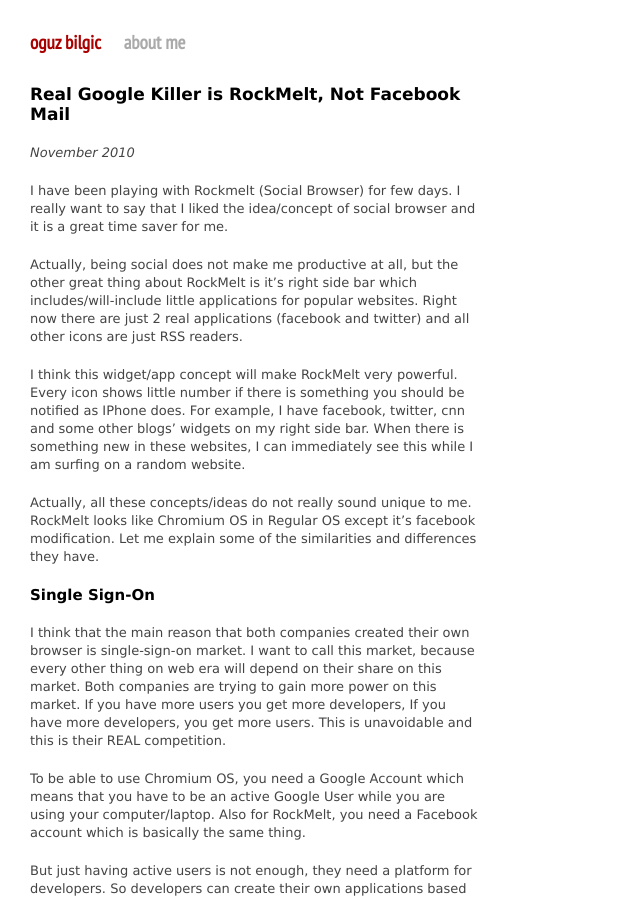
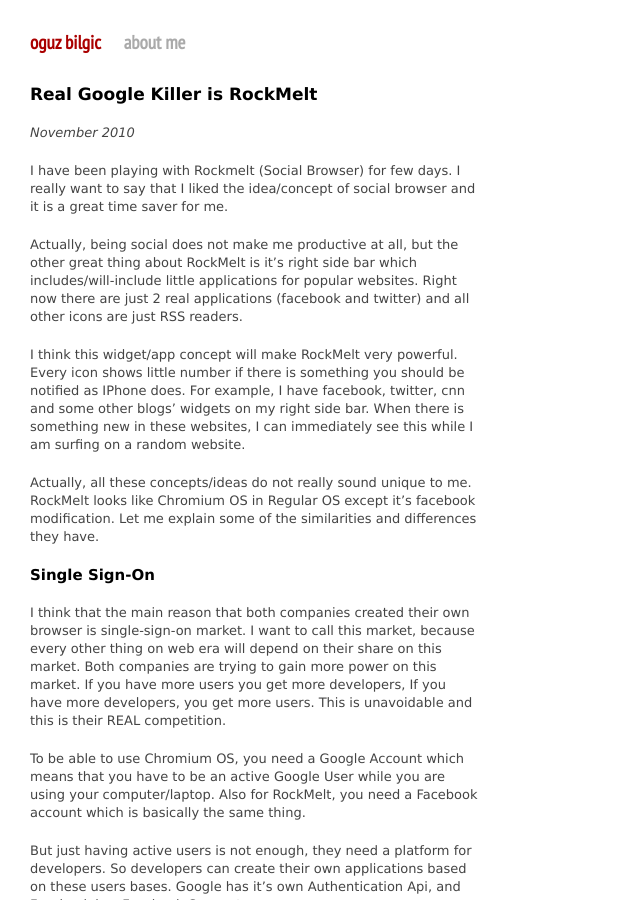
Before and after one commit to oguzbilgic/oguzbilgic.github.com, a Jekyll site: the page built from _posts/2010-11-17-killer-rockmelt.markdown, in a window 1280 px wide and 900 px high. Shown: the whole window, without its empty margins (0-640 px from the left). Built offline with Jekyll 4.4.1, drawn with Linux system fonts in a browser that asks for light colours; Markdown is read by kramdown in place of the engine named in the settings; comment, search, counter and statistics services are not loaded.

Commit message:
Shorten post title

```diff
--- a/_posts/2010-11-17-killer-rockmelt.markdown
+++ b/_posts/2010-11-17-killer-rockmelt.markdown
@@ -1,9 +1,9 @@
 ---
 layout: post
-title: Real Google Killer is RockMelt, Not Facebook Mail
+title: Real Google Killer is RockMelt
 ---
 
-# Real Google Killer is RockMelt, Not Facebook Mail
+# Real Google Killer is RockMelt
 
 _November 2010_
 
```
